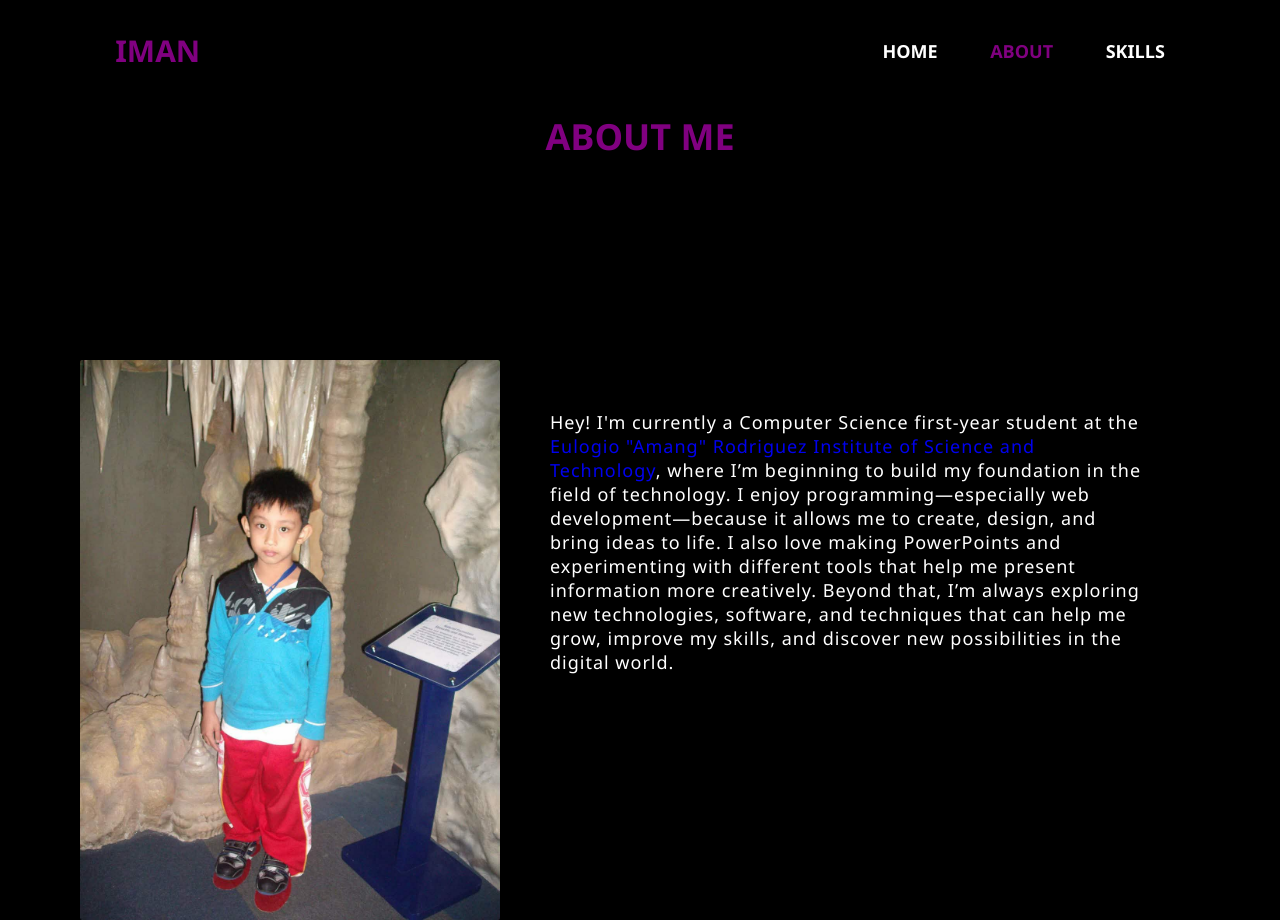
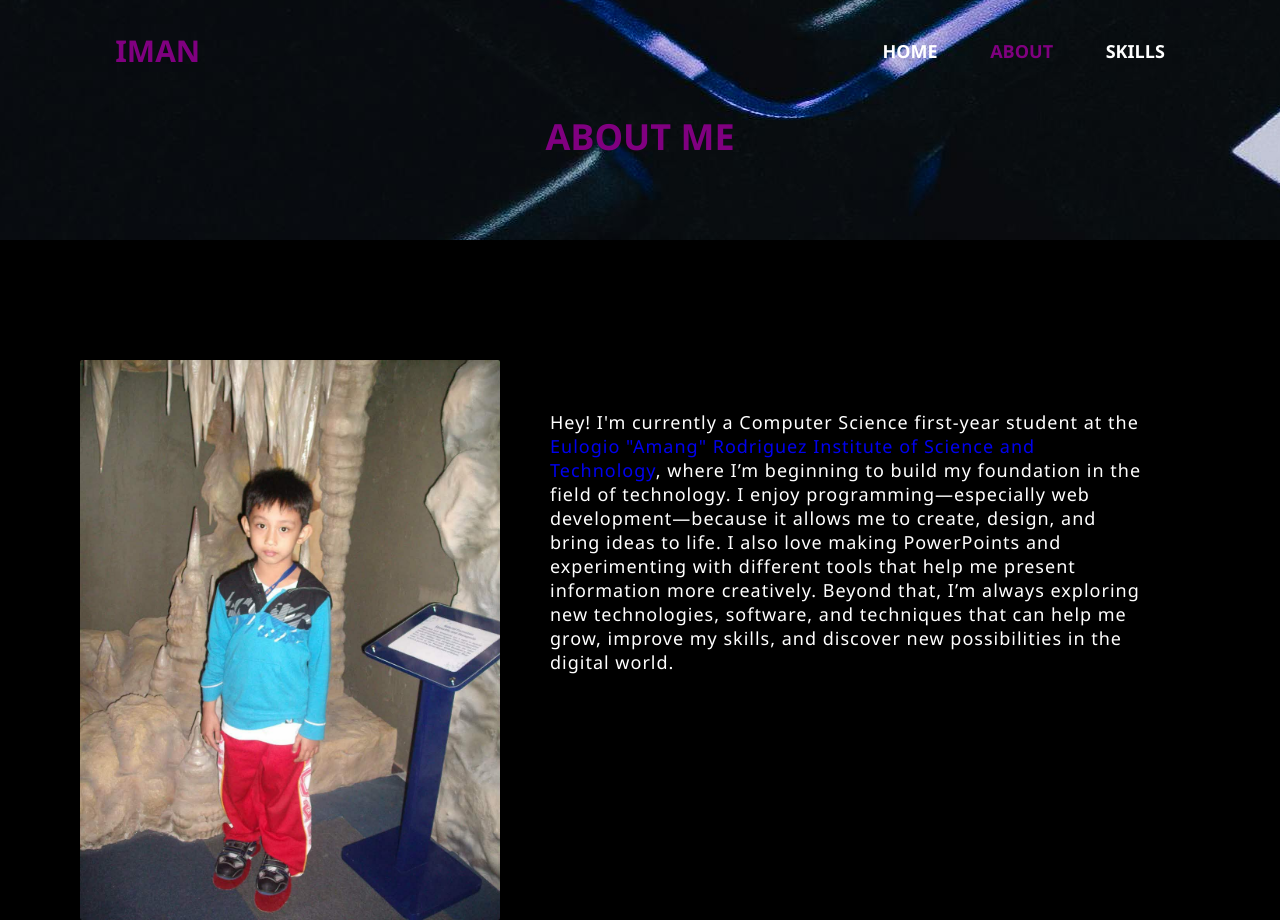
Before and after one commit to Emmanuel-1107/test-host, a plain HTML site: page about.html in a window 1280 px wide. Drawn offline with Linux system fonts and the light colour scheme; the site is published under a folder, as on GitHub Pages, so addresses that start at the root find nothing.

Commit message:
please last na to haha

```diff
--- a/about.css
+++ b/about.css
@@ -66,7 +66,7 @@ nav a:hover,nav a.active{
 .head-container {
     height: 30vh;
     width: 100%;
-    background-image: url(/imgs/pexels-freestocks-1122528.jpg);
+    background-image: url(imgs/pexels-freestocks-1122528.jpg);
     background-position: 30%;
 }
 .about-container{
--- a/skills.css
+++ b/skills.css
@@ -58,7 +58,7 @@ nav a:hover,nav a.active{
 .head-container {
     height: 30vh;
     width: 100%;
-    background-image: url(/imgs/konwaricoder.jpg);
+    background-image: url(imgs/konwaricoder.jpg);
     background-position: 50%;
 }
 .text{
```
